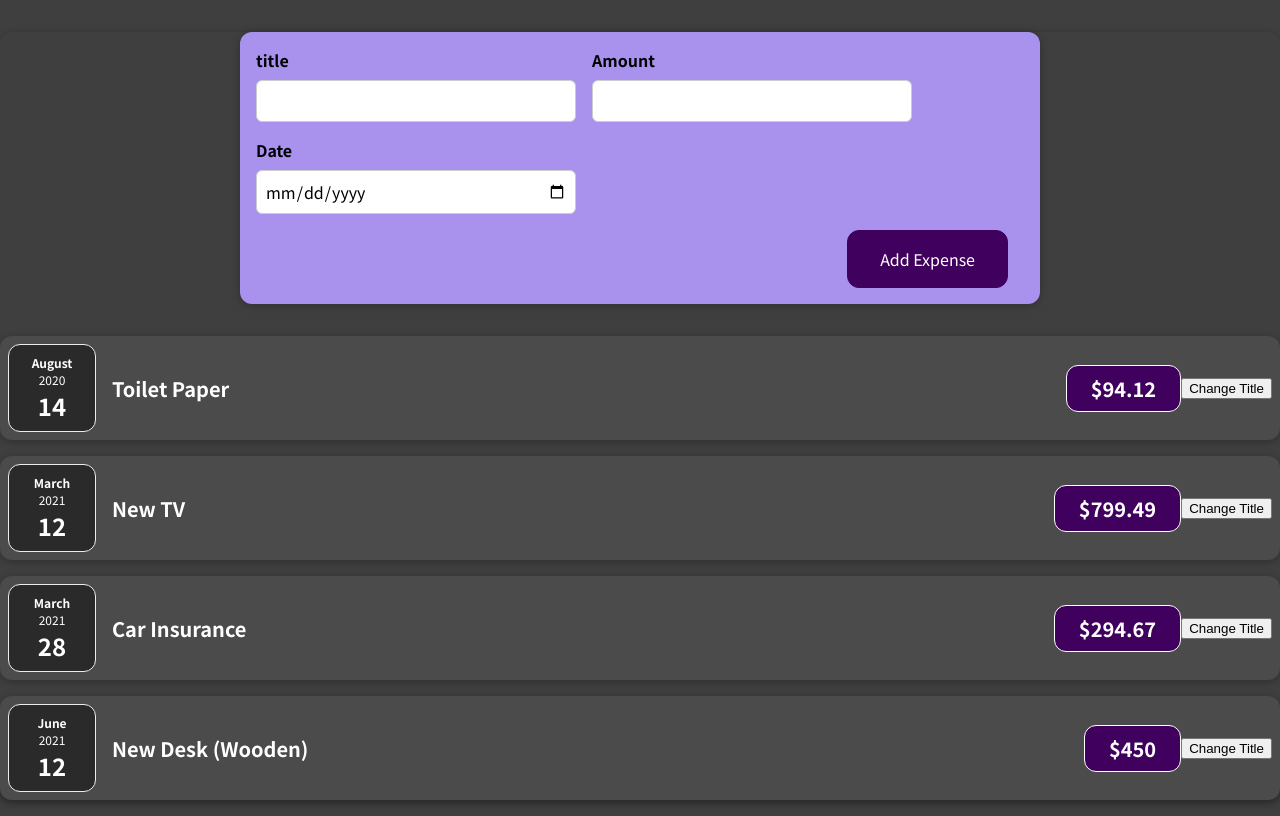
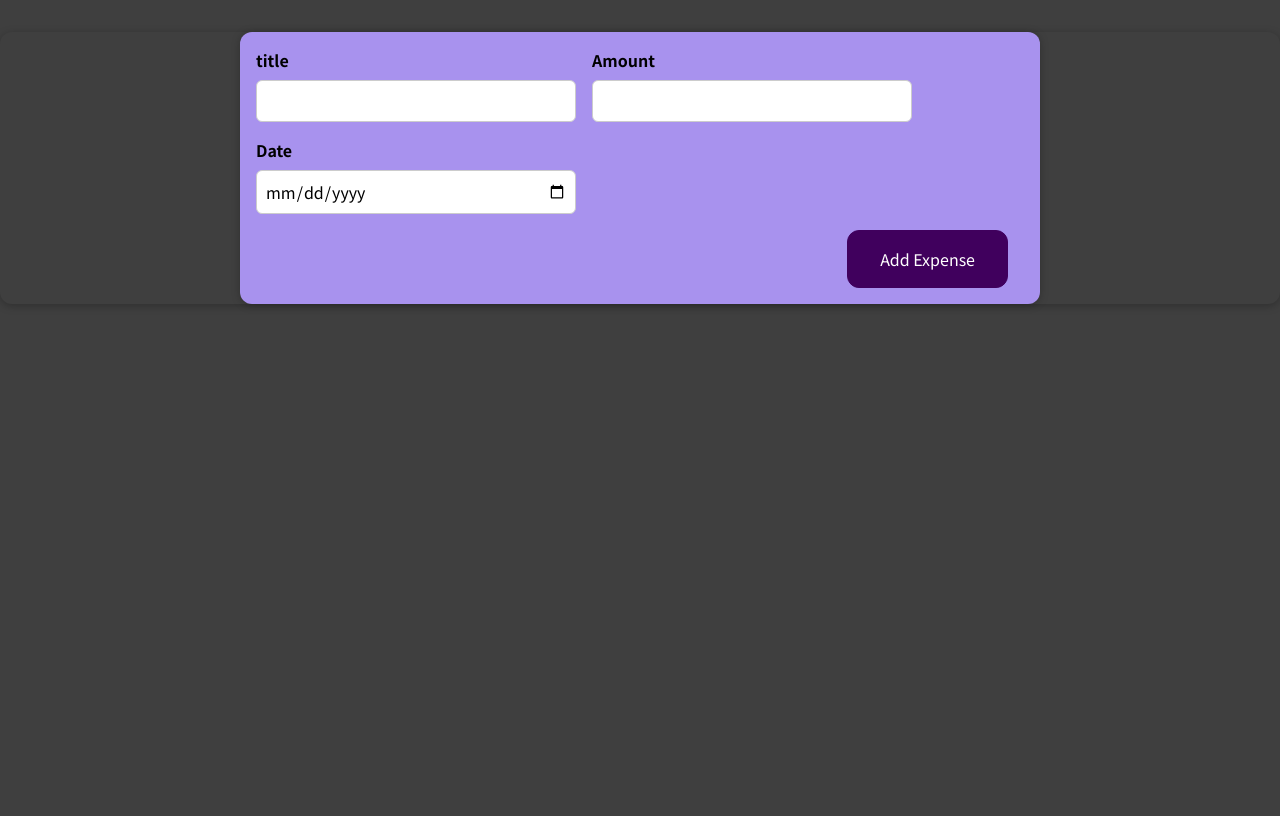
Before and after one commit to LevwTech/expenses-tracker, a React (Create React App) app: page / in a window 1280 px wide. Built offline with nearby package versions, Linux system fonts and the light colour scheme.

Commit message:
finished the main functionality

```diff
--- a/src/App.js
+++ b/src/App.js
@@ -1,54 +1,25 @@
 import ExpenseItem from "./components/Expenses/ExpenseItem";
 import Card from "./components/UI/Card.js";
 import NewExpense from "./components/NewExpense/NewExpense";
+import { useState } from "react";
+const expenses = [];
+
 function App() {
-  const expenses = [
-    {
-      id: "e1",
-      title: "Toilet Paper",
-      amount: 94.12,
-      date: new Date(2020, 7, 14),
-    },
-    { id: "e2", title: "New TV", amount: 799.49, date: new Date(2021, 2, 12) },
-    {
-      id: "e3",
-      title: "Car Insurance",
-      amount: 294.67,
-      date: new Date(2021, 2, 28),
-    },
-    {
-      id: "e4",
-      title: "New Desk (Wooden)",
-      amount: 450,
-      date: new Date(2021, 5, 12),
-    },
-  ];
+  const [myExpenses, setExpense] = useState(expenses);
   function addExpenseHandler(expense) {
-    console.log(expense);
+    setExpense([expense, ...myExpenses]);
+    // setExpense((prevExpenses) => [expense, ...prevExpenses]); // better method!
   }
   return (
     <Card>
       <NewExpense getAddExpense={addExpenseHandler}></NewExpense>
-      <ExpenseItem
-        title={expenses[0].title}
-        date={expenses[0].date}
-        amount={expenses[0].amount}
-      ></ExpenseItem>
-      <ExpenseItem
-        title={expenses[1].title}
-        date={expenses[1].date}
-        amount={expenses[1].amount}
-      ></ExpenseItem>
-      <ExpenseItem
-        title={expenses[2].title}
-        date={expenses[2].date}
-        amount={expenses[2].amount}
-      ></ExpenseItem>
-      <ExpenseItem
-        title={expenses[3].title}
-        date={expenses[3].date}
-        amount={expenses[3].amount}
-      ></ExpenseItem>
+      {myExpenses.map((expense) => (
+        <ExpenseItem
+          title={expense.title}
+          date={expense.date}
+          amount={expense.amount}
+        ></ExpenseItem>
+      ))}
     </Card>
   );
 }
--- a/src/components/Expenses/ExpenseItem.js
+++ b/src/components/Expenses/ExpenseItem.js
@@ -1,22 +1,16 @@
 import "./ExpenseItem.css";
-import { useState } from "react";
 import ExpenseDate from "./ExpenseDate.js";
 import Card from "../UI/Card.js";
 function ExpenseItem(props) {
-  const [title, setTitle] = useState(props.title);
-  function clickBtn() {
-    setTitle("Updated!");
-  }
   return (
     <Card className="expense-item">
       {/* className is for basic html elements not custom ones so its done through props.className */}
       <ExpenseDate date={props.date} />
       {/* here card wraps custom elements even! */}
       <div className="expense-item__description">
-        <h2>{title}</h2>
+        <h2>{props.title}</h2>
         <div className="expense-item__price">${props.amount}</div>
       </div>
-      <button onClick={clickBtn}>Change Title</button>
     </Card>
   );
 }
--- a/src/components/NewExpense/NewExpense.js
+++ b/src/components/NewExpense/NewExpense.js
@@ -10,7 +10,7 @@
   }
   return (
     <div className="new-expense">
-      <ExpenseForm onSaveExpenseData={saveExpenseData}></ExpenseForm>
+      <ExpenseForm onSaveExpenseData={saveExpenseData} />
     </div>
   );
 }
```
Also changed, not shown: 1 other file (tests, documents, lock files or other folders).
